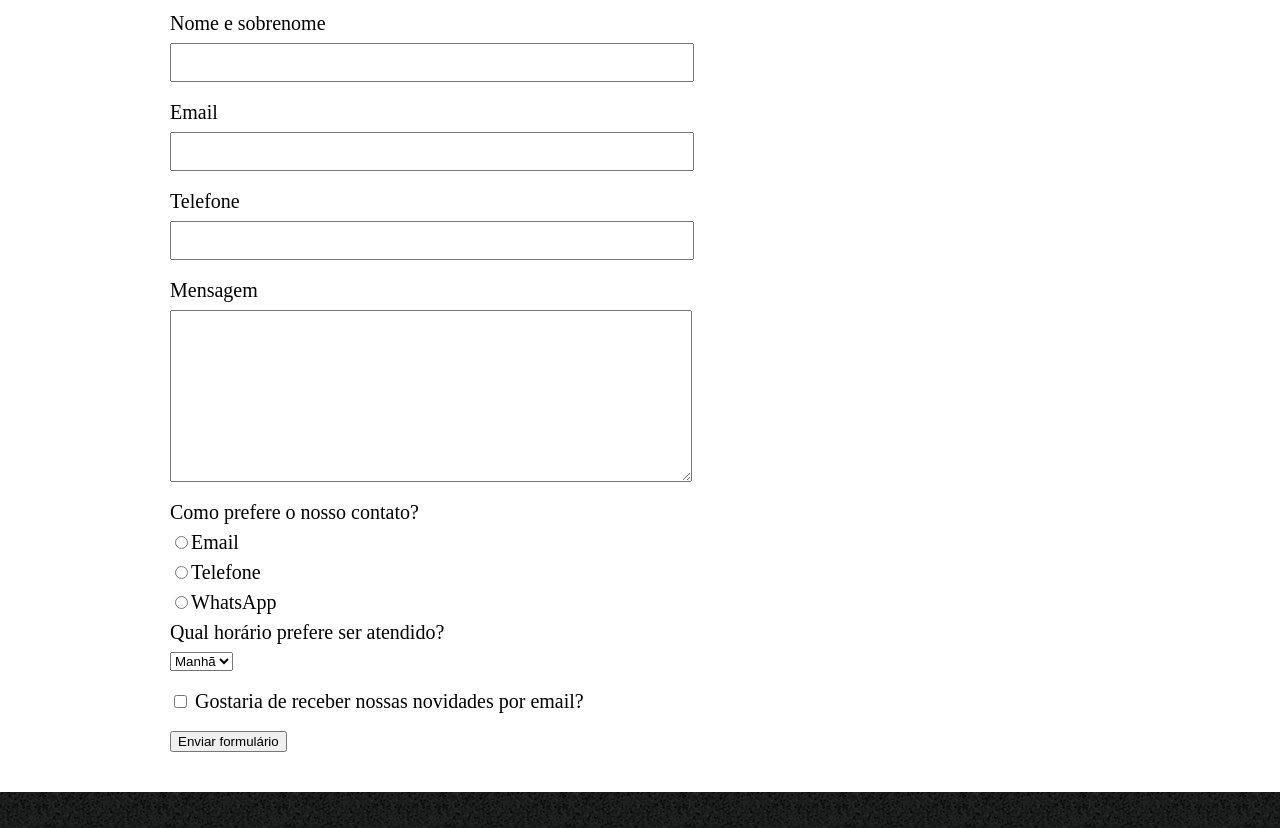
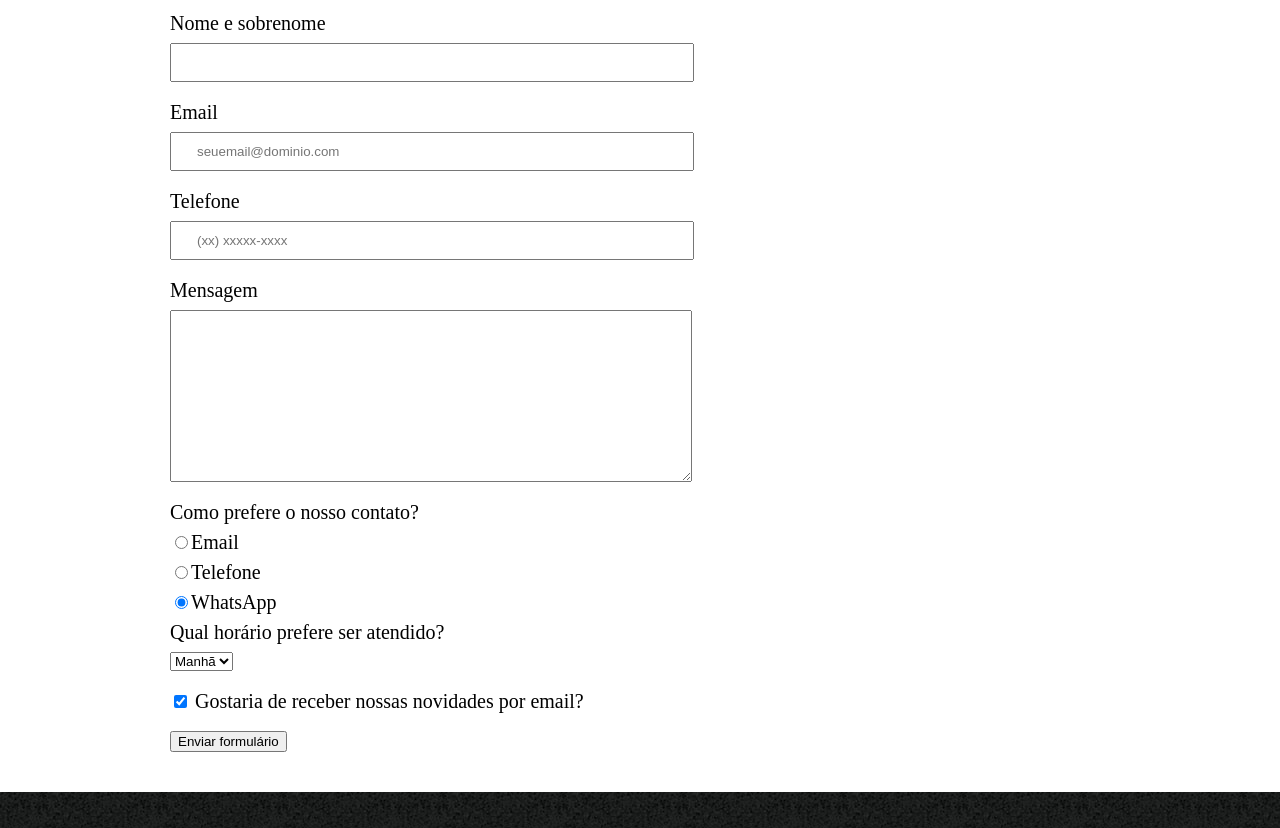
Before and after one commit to LipeBarros/gb-desenvolve-html5-e-css3, a plain HTML site: page contato.html in a window 1280 px wide. Shown: the part 320-1148 px from the top of the page. Drawn offline with Linux system fonts and the light colour scheme.

Commit message:
feat: dados importantes nos inputs

```diff
--- a/contato.html
+++ b/contato.html
@@ -26,16 +26,16 @@
   <main>
     <form>
       <label for="nomeSobrenome">Nome e sobrenome</label>
-      <input type="text" id="nomeSobrenome" class="input-padrao">
+      <input type="text" id="nomeSobrenome" class="input-padrao" required>
 
       <label for="email">Email</label>
-      <input type="email" id="email" class="input-padrao">
+      <input type="email" id="email" class="input-padrao" required placeholder="seuemail@dominio.com">
 
       <label for="telefone">Telefone</label>
-      <input type="tel" name="" id="telefone" class="input-padrao">
+      <input type="tel" name="" id="telefone" class="input-padrao" required placeholder="(xx) xxxxx-xxxx">
 
       <label for="mensagem">Mensagem</label>
-      <textarea cols="30" rows="10" id="mensagem" class="input-padrao"></textarea>
+      <textarea cols="30" rows="10" id="mensagem" class="input-padrao" required></textarea>
 
       <div>
         <p>Como prefere o nosso contato?</p>
@@ -47,7 +47,7 @@
           <input type="radio" name="contato" value="telefone" id="radio-telefone">Telefone</label>
 
         <label for="radio-whatsapp">
-          <input type="radio" name="contato" value="whatsapp" id="radio-whatsapp">WhatsApp</label>
+          <input type="radio" name="contato" value="whatsapp" id="radio-whatsapp" checked>WhatsApp</label>
       </div>
       <div>
         <p>Qual horário prefere ser atendido?</p>
@@ -57,7 +57,7 @@
           <option>Noite</option>
         </select>
       </div>
-      <label class="checkbox"><input type="checkbox"> Gostaria de receber nossas novidades por email?</label>
+      <label class="checkbox"><input type="checkbox" checked> Gostaria de receber nossas novidades por email?</label>
       <input type="submit" value="Enviar formulário">
     </form>
   </main>
```
